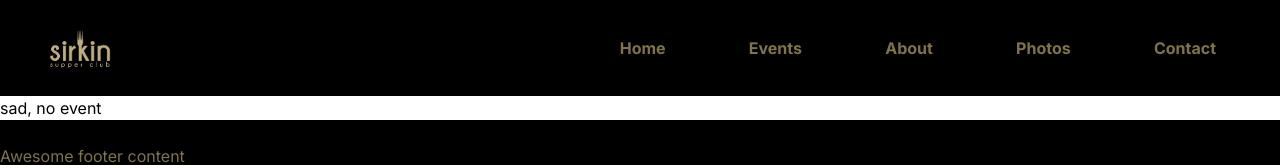
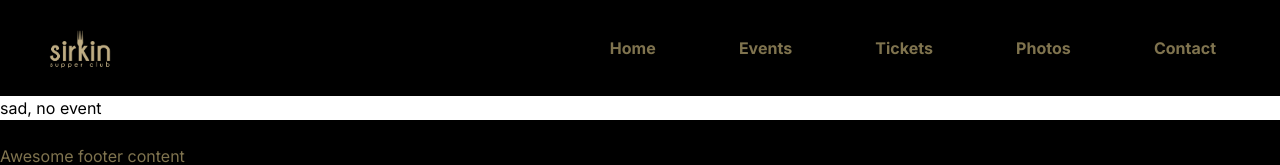
Before and after one commit to julian-sirkin/sirkinSupperClub_next, a Next.js app: page /events/1 in a window 1280 px wide. Shown: the top 165 px of the page. Built offline with nearby package versions, Linux system fonts and the light colour scheme.

Commit message:
make mainlayout accept links array with generic fallback

```diff
--- a/src/app/components/EventModule/EventModule.tsx
+++ b/src/app/components/EventModule/EventModule.tsx
@@ -1,7 +1,8 @@
 import { ParsedEvent } from "@/app/contentful/contentfulServices.types";
 import { Ticket } from "../Ticket/Ticket";
 
-export const EventModule = (event: ParsedEvent) => {
+export const EventModule = ({ event }: { event: ParsedEvent }) => {
+  console.log(event.tickets, "tickets ====>>>");
   return (
     <div className="h-auto bg-black">
       <h1 className="text-3xl font-bold text-gold">{event.title}</h1>
--- /dev/null
+++ b/src/app/components/componentsTypes.ts
@@ -0,0 +1,4 @@
+export type navLinkTypes = {
+    displayName: string
+    href: string
+}
--- /dev/null
+++ b/src/app/components/mainLayout/MainLayout.constants.ts
@@ -0,0 +1,24 @@
+import { navLinkTypes } from "../componentsTypes";
+
+export const defaultNavLinks: navLinkTypes[] = [
+    {
+        displayName: 'Home',
+        href: '/#home'
+    },
+    {
+        displayName: 'Events',
+        href: '/events'
+    },
+    {
+        displayName: 'About',
+        href: '/#about'
+    },
+    {
+        displayName: 'Photos',
+        href: '/#photos'
+    },
+    {
+        displayName: 'Contact',
+        href: '/#contact'
+    }
+]
--- a/src/app/components/mainLayout/MainLayout.tsx
+++ b/src/app/components/mainLayout/MainLayout.tsx
@@ -1,15 +1,21 @@
 import React from "react";
 import { Navbar } from "../navbar/Navbar";
 import { Footer } from "../Footer/Footer";
+import { defaultNavLinks } from "./MainLayout.constants";
+import { navLinkTypes } from "../componentsTypes";
 
 type MainLayoutProps = {
   children: React.ReactNode;
+  navLinks?: navLinkTypes[];
 };
 
-export const MainLayout = ({ children }: MainLayoutProps) => {
+export const MainLayout = ({
+  children,
+  navLinks = defaultNavLinks,
+}: MainLayoutProps) => {
   return (
     <div className="h-dvh">
-      <Navbar />
+      <Navbar linkData={navLinks} />
       <div>{children}</div>
       <Footer />
     </div>
--- a/src/app/components/navbar/Navbar.tsx
+++ b/src/app/components/navbar/Navbar.tsx
@@ -4,8 +4,9 @@ import Link from "next/link";
 import React, { useState } from "react";
 import { CiMenuBurger } from "react-icons/ci";
 import { IoClose } from "react-icons/io5";
+import { navLinkTypes } from "../componentsTypes";
 
-export const Navbar = () => {
+export const Navbar = ({ linkData }: { linkData: navLinkTypes[] }) => {
   const [shouldDisplayMenu, setShouldDisplayMenu] = useState<boolean>(false);
 
   const handleToggleMenu = (e: React.MouseEvent) => {
@@ -29,46 +30,16 @@ export const Navbar = () => {
           } w-full flex items-center`}
         >
           <ul className="flex md:flex-row flex-col md:items-centered md:gap-[4vw] gap-6 px-4">
+            {linkData.map((linkData) => (
               <li>
                 <Link
                   className="text-gold px-4 py-2 font-bold hover:text-white hover:bg-gold"
-                href="/#home"
+                  href={linkData.href}
                 >
-                Home
+                  {linkData.displayName}
                 </Link>
               </li>
-            <li>
-              <Link
-                className="text-gold px-4 py-2 font-bold hover:text-white hover:bg-gold"
-                href="/events"
-              >
-                Events
-              </Link>
-            </li>
-            <li>
-              <Link
-                className="text-gold px-4 py-2 font-bold hover:text-white hover:bg-gold"
-                href="/#about"
-              >
-                About
-              </Link>
-            </li>
-            <li>
-              <Link
-                className="text-gold px-4 py-2 font-bold hover:text-white hover:bg-gold"
-                href="/#photos"
-              >
-                Photos
-              </Link>
-            </li>
-            <li>
-              <Link
-                className="text-gold px-4 py-2 font-bold hover:text-white hover:bg-gold"
-                href="/#contact"
-              >
-                Contact
-              </Link>
-            </li>
+            ))}
           </ul>
         </div>
         <div className="text-gold absolute top-6 right-4">
--- /dev/null
+++ b/src/app/events/[eventPage]/EventPage.constants.ts
@@ -0,0 +1,24 @@
+import { navLinkTypes } from "@/app/components/componentsTypes";
+
+export const eventPageLinks: navLinkTypes[] = [
+    {
+        displayName: 'Home',
+        href: '/'
+    },
+    {
+        displayName: 'Events',
+        href: '/events'
+    },
+    {
+        displayName: 'Tickets',
+        href: '#tickets'
+    },
+    {
+        displayName: 'Photos',
+        href: '#photos'
+    },
+    {
+        displayName: 'Contact',
+        href: '/#contact'
+    }
+]
--- a/src/app/events/[eventPage]/page.tsx
+++ b/src/app/events/[eventPage]/page.tsx
@@ -2,6 +2,7 @@ import { EventModule } from "@/app/components/EventModule/EventModule";
 import { MainLayout } from "@/app/components/mainLayout/MainLayout";
 import { contentfulService } from "@/app/contentful/contentfulService";
 import { headers } from "next/headers";
+import { eventPageLinks } from "./EventPage.constants";
 
 export default async function EventPage() {
   // Get Events
@@ -21,7 +22,7 @@ export default async function EventPage() {
   )[0];
 
   return (
-    <MainLayout>
+    <MainLayout navLinks={eventPageLinks}>
       {eventOnPage ? (
         <EventModule event={eventOnPage} />
       ) : (
```
Lines whose indentation alone changed are shown as unchanged.
